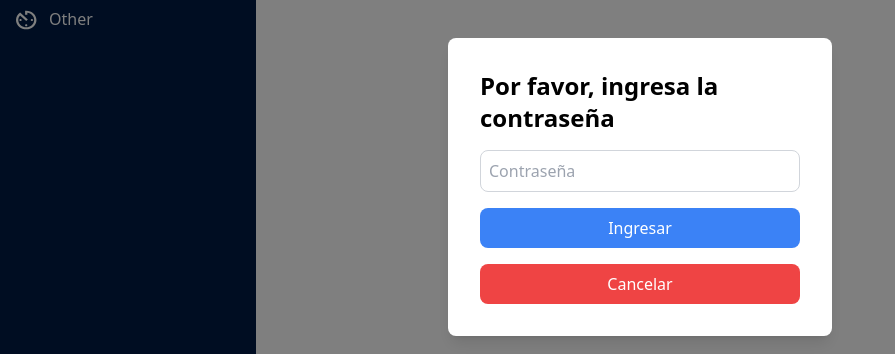
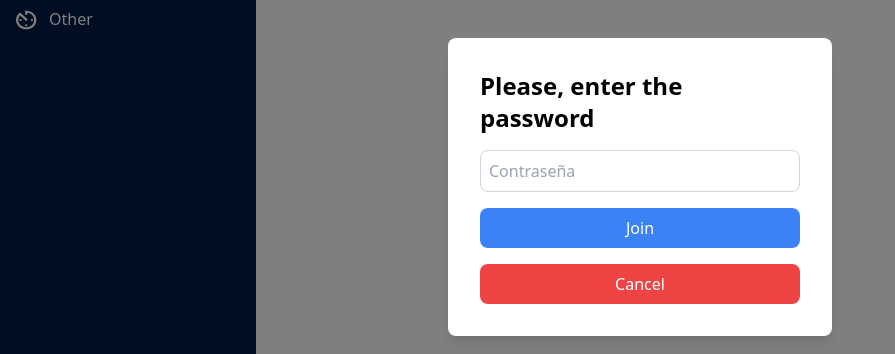
Before and after one commit to 20185326/WeeklyReport, a React (Vite) app: page /ViewToddler in a window 1280 px wide. Shown: the part 213-567 px from the top of the page, without its empty margins (0-895 px from the left). Built offline with nearby package versions, Linux system fonts and the light colour scheme.

Commit message:
upd idioma

```diff
--- a/src/assets/views/ViewToddler.jsx
+++ b/src/assets/views/ViewToddler.jsx
@@ -116,14 +116,14 @@ export default function ViewToddler() {
           );
 
           if (!response.ok) {
-            throw new Error('Error en la respuesta del servidor');
+            throw new Error('Error in the server response');
           }
 
           const data = await response.json();
           setDownloadUrl(JSON.parse(data.body).downloadUrl);
         } catch (err) {
           console.error('Error:', err);
-          setError('Error al procesar el archivo ZIP en el servidor');
+          setError('Error processing the ZIP file on the server');
         } finally {
           setIsLoading(false);
         }
@@ -132,7 +132,7 @@ export default function ViewToddler() {
       reader.readAsDataURL(zipBlob);
     } catch (err) {
       console.error('Error:', err);
-      setError('Error al procesar el archivo CSV y las imágenes');
+      setError('Error processing the CSV file and images');
       setIsLoading(false);
     }
   };
--- a/src/components/PasswordPopup.jsx
+++ b/src/components/PasswordPopup.jsx
@@ -26,7 +26,7 @@ const PasswordPopup = ({ onPasswordSubmit }) => {
     <div className="fixed inset-0 bg-black bg-opacity-50 flex justify-center items-center z-50">
       <div className="bg-white p-8 rounded-lg shadow-lg w-96">
 
-        <h2 className="text-2xl font-semibold mb-4">Por favor, ingresa la contraseña</h2>
+        <h2 className="text-2xl font-semibold mb-4">Please, enter the password</h2>
         <form onSubmit={handleSubmit}>
           <div className="mb-4">
             <input
@@ -42,18 +42,18 @@ const PasswordPopup = ({ onPasswordSubmit }) => {
             type="submit"
             className="w-full py-2 mb-4 bg-blue-500 text-white rounded-lg hover:bg-blue-600 focus:outline-none focus:ring-2 focus:ring-blue-500"
           >
-            Ingresar
+            Join
           </button>
           <button
             onClick={handleClose}
             className="w-full py-2 bg-red-500 text-white rounded-lg hover:bg-red-600 focus:outline-none focus:ring-2 focus:ring-blue-500"
           >
-            Cancelar
+            Cancel
           </button>
         </div>
 
         </form>
-        {error && <p className="mt-2 text-red-500 text-sm">Contraseña incorrecta. Inténtalo de nuevo.</p>}
+        {error && <p className="mt-2 text-red-500 text-sm">Wrong password. Try again please.</p>}
       </div>
     </div>
   );
```
